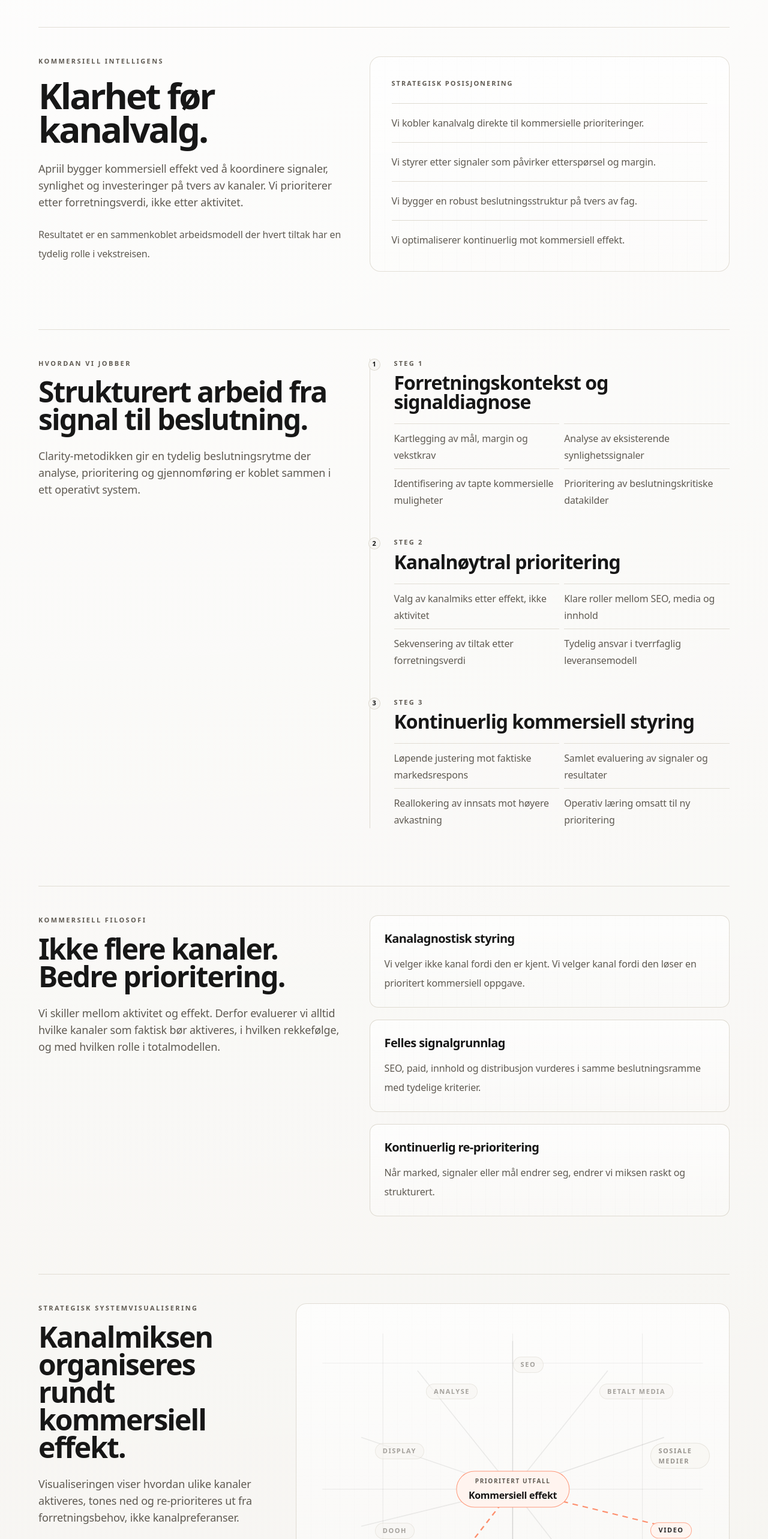
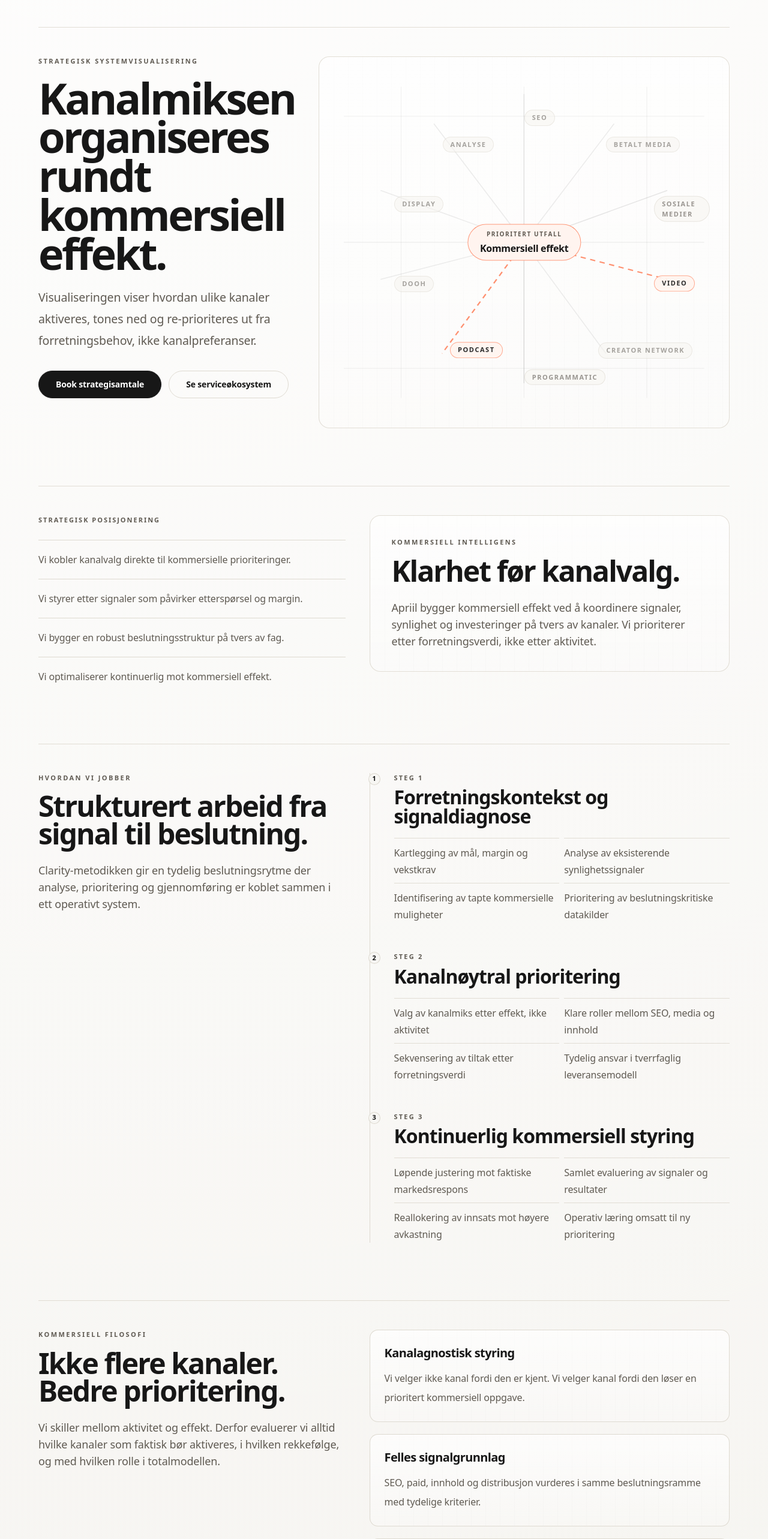
Before and after one commit to CognitiveFire/SEO-MICROSITE, a Next.js app: page /tjenester/digital-markedsforing in a window 1280 px wide. Shown: the part 100-2666 px from the top of the page at 60% size. Built offline with nearby package versions, Linux system fonts and the light colour scheme.

Commit message:
Refine service grid to 2x4 static equal cards

```diff
--- a/app/tjenester/digital-markedsforing/page.tsx
+++ b/app/tjenester/digital-markedsforing/page.tsx
@@ -1,4 +1,5 @@
 import type { Metadata } from "next";
+import Link from "next/link";
 import {
   CaseStudyGrid,
   MethodologyGrid,
@@ -20,12 +21,6 @@ const serviceCards: ServiceCard[] = [
     body: "Vi bygger synlighet gjennom teknisk kvalitet, riktig innholdsstruktur og tydelige kommersielle prioriteringer.",
     href: "/tjenester/digital-markedsforing/seo",
     icon: "seo",
-  },
-  {
-    title: "Betalt media",
-    body: "Vi styrer betalt media med klar kanalrolle, bedre signalgrunnlag og tydelig retning for investeringene.",
-    href: "/tjenester/digital-markedsforing/performance",
-    icon: "paid",
   },
   {
     title: "Programmatisk annonsering",
@@ -178,25 +173,38 @@ export default function DigitalMarkedsforingPage() {
   return (
     <main className="w-full px-6 pb-20 pt-8 md:px-10 md:pt-10 xl:px-16">
       <div className="w-full space-y-20 md:space-y-24">
+        <section className="grid gap-10 border-t border-apriil-line/70 pt-12 lg:grid-cols-[0.7fr_1.3fr] lg:items-start">
+          <div>
+            <p className="text-[11px] font-semibold uppercase tracking-[0.22em] text-apriil-muted">
+              Strategisk systemvisualisering
+            </p>
+            <h1 className="mt-5 max-w-xl text-5xl font-semibold tracking-[-0.05em] text-apriil-dark md:text-7xl md:leading-[0.9]">
+              Kanalmiksen organiseres rundt kommersiell effekt.
+            </h1>
+            <p className="mt-6 max-w-xl text-lg leading-9 text-apriil-muted md:text-[1.22rem]">
+              Visualiseringen viser hvordan ulike kanaler aktiveres, tones ned
+              og re-prioriteres ut fra forretningsbehov, ikke kanalpreferanser.
+            </p>
+            <div className="mt-8 flex flex-wrap gap-3">
+              <Link
+                href="/contact"
+                className="inline-flex min-h-[46px] items-center justify-center rounded-full border border-apriil-dark bg-apriil-dark px-7 py-3 text-sm font-semibold text-white transition hover:bg-[#2d2824]"
+              >
+                Book strategisamtale
+              </Link>
+              <a
+                href="#serviceokosystem"
+                className="inline-flex min-h-[46px] items-center justify-center rounded-full border border-apriil-line/80 px-7 py-3 text-sm font-semibold text-apriil-dark transition hover:bg-[#f7f5f1]"
+              >
+                Se serviceøkosystem
+              </a>
+            </div>
+          </div>
+          <StrategicSystemAnimation />
+        </section>
+
         <section className="grid gap-10 border-t border-apriil-line/70 pt-12 lg:grid-cols-[0.92fr_1.08fr] lg:items-start">
           <div>
-            <p className="text-[11px] font-semibold uppercase tracking-[0.22em] text-apriil-muted">
-              Kommersiell intelligens
-            </p>
-            <h1 className="mt-5 max-w-3xl text-4xl font-semibold tracking-[-0.05em] text-apriil-dark md:text-6xl md:leading-[0.94]">
-              Klarhet før kanalvalg.
-            </h1>
-            <p className="mt-6 max-w-2xl text-base leading-8 text-apriil-muted md:text-lg">
-              Apriil bygger kommersiell effekt ved å koordinere signaler,
-              synlighet og investeringer på tvers av kanaler. Vi prioriterer
-              etter forretningsverdi, ikke etter aktivitet.
-            </p>
-            <p className="mt-6 max-w-2xl text-base leading-8 text-apriil-muted">
-              Resultatet er en sammenkoblet arbeidsmodell der hvert tiltak har
-              en tydelig rolle i vekstreisen.
-            </p>
-          </div>
-          <div className="apriil-editorial-surface rounded-[18px] border border-apriil-line/70 p-7 md:p-9">
             <p className="text-[11px] font-semibold uppercase tracking-[0.18em] text-apriil-muted">
               Strategisk posisjonering
             </p>
@@ -214,6 +222,19 @@ export default function DigitalMarkedsforingPage() {
                 Vi optimaliserer kontinuerlig mot kommersiell effekt.
               </li>
             </ul>
+          </div>
+          <div className="apriil-editorial-surface rounded-[18px] border border-apriil-line/70 p-7 md:p-9">
+            <p className="text-[11px] font-semibold uppercase tracking-[0.22em] text-apriil-muted">
+              Kommersiell intelligens
+            </p>
+            <h2 className="mt-4 max-w-3xl text-3xl font-semibold tracking-[-0.04em] text-apriil-dark md:text-5xl md:leading-[0.96]">
+              Klarhet før kanalvalg.
+            </h2>
+            <p className="mt-6 max-w-2xl text-base leading-8 text-apriil-muted md:text-lg">
+              Apriil bygger kommersiell effekt ved å koordinere signaler,
+              synlighet og investeringer på tvers av kanaler. Vi prioriterer
+              etter forretningsverdi, ikke etter aktivitet.
+            </p>
           </div>
         </section>
 
@@ -278,23 +299,7 @@ export default function DigitalMarkedsforingPage() {
           </div>
         </section>
 
-        <section className="grid gap-10 border-t border-apriil-line/70 pt-12 lg:grid-cols-[0.7fr_1.3fr] lg:items-start">
-          <div>
-            <p className="text-[11px] font-semibold uppercase tracking-[0.22em] text-apriil-muted">
-              Strategisk systemvisualisering
-            </p>
-            <h2 className="mt-4 max-w-xl text-3xl font-semibold tracking-[-0.04em] text-apriil-dark md:text-5xl md:leading-[0.96]">
-              Kanalmiksen organiseres rundt kommersiell effekt.
-            </h2>
-            <p className="mt-6 max-w-xl text-base leading-8 text-apriil-muted md:text-lg">
-              Visualiseringen viser hvordan ulike kanaler aktiveres, tones ned og
-              re-prioriteres ut fra forretningsbehov, ikke kanalpreferanser.
-            </p>
-          </div>
-          <StrategicSystemAnimation />
-        </section>
-
-        <section className="grid gap-10 border-t border-apriil-line/70 pt-12 lg:grid-cols-[0.92fr_1.08fr] lg:items-start">
+        <section id="serviceokosystem" className="grid gap-10 border-t border-apriil-line/70 pt-12 lg:grid-cols-[0.92fr_1.08fr] lg:items-start">
           <div>
             <p className="text-[11px] font-semibold uppercase tracking-[0.22em] text-apriil-muted">
               Serviceøkosystem
--- a/components/digital-markedsforing/ui.tsx
+++ b/components/digital-markedsforing/ui.tsx
@@ -206,177 +206,32 @@ export function HeroActions() {
   );
 }
 
-const heroPositions = [
-  { x: 16, y: 17 },
-  { x: 50, y: 17 },
-  { x: 84, y: 17 },
-  { x: 16, y: 50 },
-  { x: 50, y: 50 },
-  { x: 84, y: 50 },
-  { x: 16, y: 83 },
-  { x: 50, y: 83 },
-  { x: 84, y: 83 },
-];
-
 export function ServiceGridHero({ cards }: { cards: ServiceCard[] }) {
-  const [activeIndex, setActiveIndex] = useState(0);
-  const [nextIndex, setNextIndex] = useState(1);
-
-  useEffect(() => {
-    if (cards.length < 2) {
-      return;
-    }
-
-    const tick = window.setInterval(() => {
-      setActiveIndex((current) => {
-        const candidate =
-          (current + 1 + Math.floor(Math.random() * (cards.length - 1))) %
-          cards.length;
-        const secondary =
-          (candidate + 1 + Math.floor(Math.random() * (cards.length - 1))) %
-          cards.length;
-        setNextIndex(
-          secondary === candidate ? (secondary + 1) % cards.length : secondary,
-        );
-        return candidate;
-      });
-    }, 2200);
-
-    return () => window.clearInterval(tick);
-  }, [cards.length]);
-
-  const activePosition = heroPositions[activeIndex] ?? heroPositions[0];
-  const nextPosition = heroPositions[nextIndex] ?? heroPositions[1];
-
   return (
     <div className="apriil-editorial-surface relative overflow-hidden rounded-[16px] border border-apriil-line/70 p-4 md:min-h-[620px] md:p-5">
-      <svg
-        className="absolute inset-0 z-0 h-full w-full"
-        viewBox="0 0 100 100"
-        preserveAspectRatio="none"
-        aria-hidden="true"
-      >
-        <line
-          x1="10"
-          y1="17"
-          x2="90"
-          y2="17"
-          stroke="rgba(23,23,23,0.12)"
-          strokeWidth="0.18"
-        />
-        <line
-          x1="10"
-          y1="53"
-          x2="90"
-          y2="53"
-          stroke="rgba(23,23,23,0.12)"
-          strokeWidth="0.18"
-        />
-        <line
-          x1="10"
-          y1="85"
-          x2="90"
-          y2="85"
-          stroke="rgba(23,23,23,0.12)"
-          strokeWidth="0.18"
-        />
-        <line
-          x1="16"
-          y1="10"
-          x2="16"
-          y2="90"
-          stroke="rgba(23,23,23,0.08)"
-          strokeWidth="0.18"
-        />
-        <line
-          x1="50"
-          y1="10"
-          x2="50"
-          y2="90"
-          stroke="rgba(23,23,23,0.08)"
-          strokeWidth="0.18"
-        />
-        <line
-          x1="84"
-          y1="10"
-          x2="84"
-          y2="90"
-          stroke="rgba(23,23,23,0.08)"
-          strokeWidth="0.18"
-        />
-
-        <motion.line
-          key={activeIndex}
-          x1="50"
-          y1="50"
-          x2={activePosition.x}
-          y2={activePosition.y}
-          stroke="rgba(23,23,23,0.56)"
-          strokeWidth="0.42"
-          strokeDasharray="1.4 1.1"
-          initial={{ opacity: 0.2 }}
-          animate={{ opacity: 1 }}
-          transition={{ duration: 0.45 }}
-        />
-        <motion.line
-          key={`${activeIndex}-next`}
-          x1={activePosition.x}
-          y1={activePosition.y}
-          x2={nextPosition.x}
-          y2={nextPosition.y}
-          stroke="rgba(23,23,23,0.3)"
-          strokeWidth="0.32"
-          strokeDasharray="1 1.2"
-          initial={{ opacity: 0.2 }}
-          animate={{ opacity: 0.95 }}
-          transition={{ duration: 0.45 }}
-        />
-      </svg>
-
-      <motion.div
-        className="pointer-events-none absolute left-1/2 top-1/2 z-50 flex h-16 w-16 -translate-x-1/2 -translate-y-1/2 items-center justify-center rounded-full border border-[#ff4e1a]/60 bg-[#fff4ef] text-[10px] font-semibold uppercase tracking-[0.14em] text-apriil-dark shadow-[0_0_0_10px_rgba(255,244,239,0.88),0_8px_18px_rgba(23,23,23,0.15)]"
-        animate={{ scale: [1, 1.03, 1] }}
-        transition={{ duration: 3.8, repeat: Infinity, ease: "easeInOut" }}
-      >
-        Clarity
-      </motion.div>
-
-      <div className="relative z-10 grid h-full grid-cols-1 gap-3 md:grid-cols-3 md:gap-4">
+      <div className="grid h-full grid-cols-1 gap-4 md:grid-cols-2 lg:grid-cols-4 lg:auto-rows-fr">
         {cards.map((card, index) => {
-          const isActive = index === activeIndex;
           return (
-            <Link key={card.title} href={card.href} className="block">
-              <motion.div
-                className={`min-h-[118px] rounded-[8px] border px-4 py-4 text-left shadow-[0_4px_10px_rgba(23,23,23,0.04)] transition ${
-                  isActive
-                    ? "border-apriil-dark bg-[#e8e4db]"
-                    : "border-apriil-line/70 bg-[#dfddd6] hover:bg-[#d9d6ce]"
-                }`}
-                animate={isActive ? { y: [0, -2, 0] } : { y: 0 }}
-                transition={{
-                  duration: 3.6,
-                  repeat: isActive ? Infinity : 0,
-                  ease: "easeInOut",
-                }}
-              >
+            <Link key={card.title} href={card.href} className="block h-full">
+              <div className="flex h-full min-h-[260px] flex-col rounded-[10px] border border-apriil-line/70 bg-[#dfddd6] px-5 py-5 text-left shadow-[0_4px_10px_rgba(23,23,23,0.04)] transition hover:bg-[#d9d6ce]">
                 <p className="text-[11px] font-semibold uppercase tracking-[0.16em] text-apriil-muted">
                   {String(index + 1).padStart(2, "0")}
                 </p>
-                <div className="mt-8">
+                <div className="mt-7 flex flex-1 flex-col">
                   <div className="mb-4 flex justify-center">
                     <ServiceCardIcon icon={card.icon} />
                   </div>
                   <h3 className="text-center text-[1.08rem] font-semibold leading-[1.05] tracking-[-0.02em] text-apriil-dark">
                     {card.title}
                   </h3>
-                  <p className="mx-auto mt-4 max-w-[26ch] text-center text-sm leading-7 text-apriil-dark/90">
+                  <p className="mx-auto mt-4 max-w-[28ch] text-center text-sm leading-7 text-apriil-dark/90">
                     {card.body}
                   </p>
-                  <p className="mt-5 text-center text-sm font-medium text-apriil-dark">
+                  <p className="mt-auto pt-6 text-center text-sm font-medium text-apriil-dark">
                     Les mer
                   </p>
                 </div>
-              </motion.div>
+              </div>
             </Link>
           );
         })}
```
